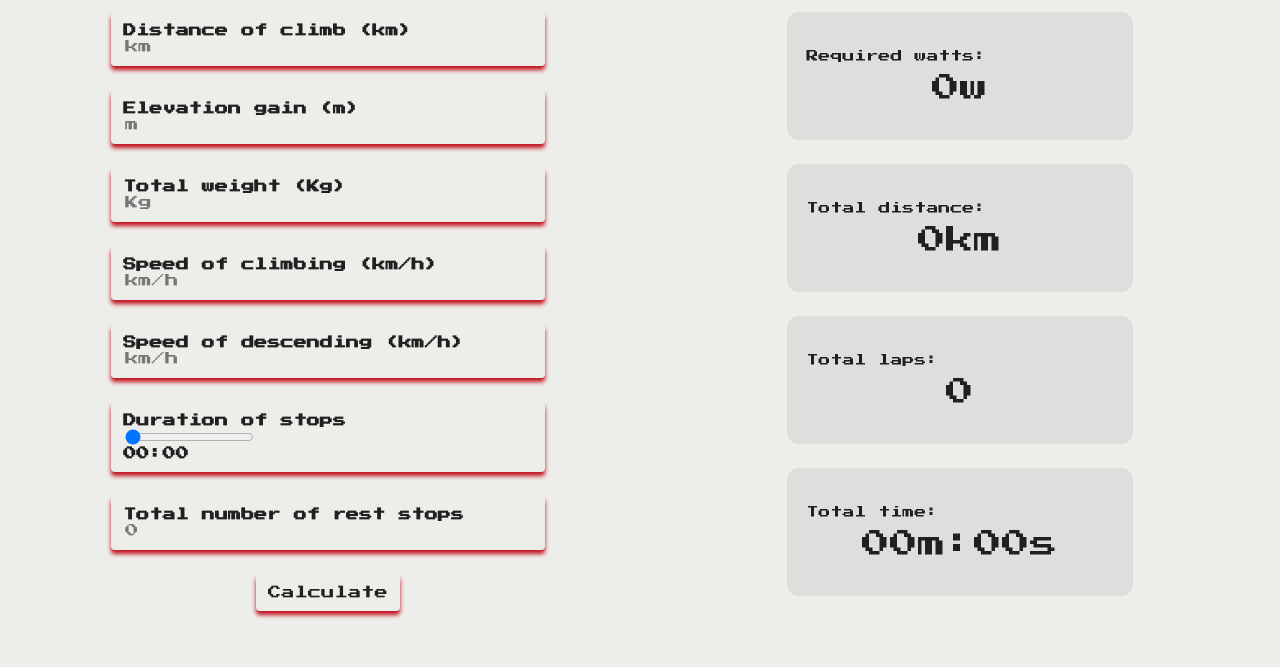
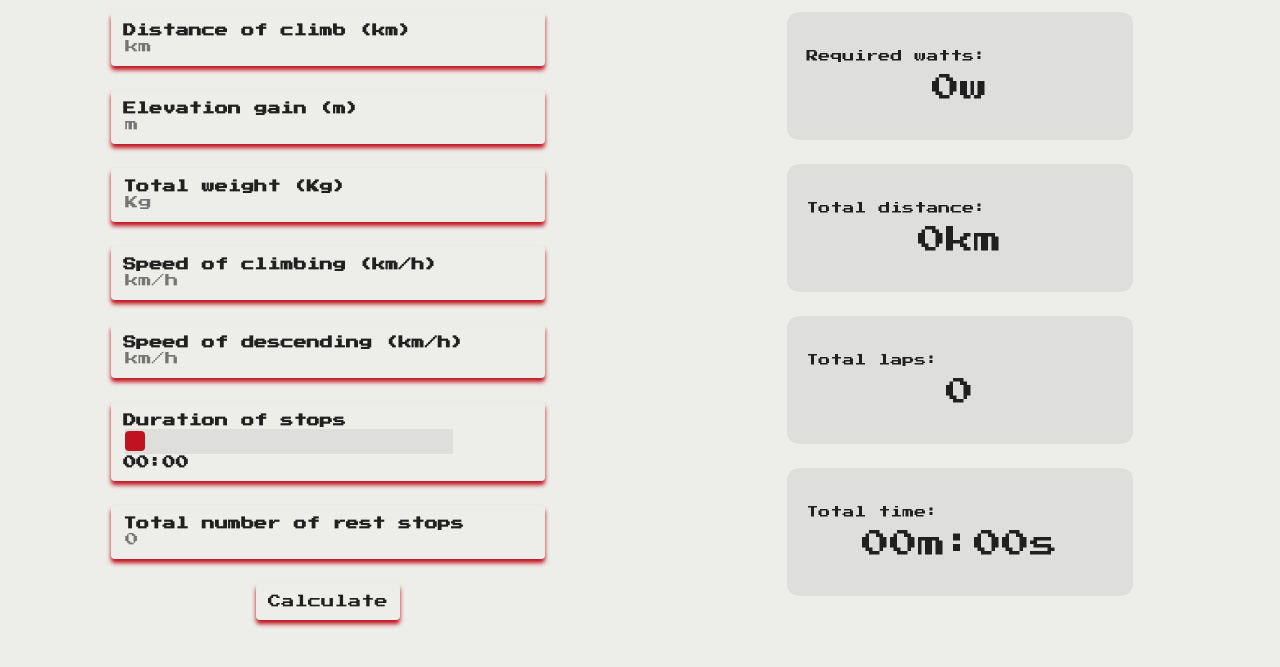
Before and after one commit to SASMIDT03/EverestingCalculator, a website with bundled scripts: page src/index.html in a window 1280 px wide. Shown: the part 83-750 px from the top of the page. Built offline with nearby package versions, Linux system fonts and the light colour scheme.

Commit message:
Fixed dynamic focus

```diff
--- a/src/mainstyle.css
+++ b/src/mainstyle.css
@@ -72,6 +72,26 @@ input[type="range"]:focus {
     outline: none;
 }
 
+#restStopTime {
+    -webkit-appearance: none;
+    width: 80%;
+    height: 25px;
+    background: var(--grey);
+    outline: none;
+    -webkit-transition: .2s;
+    transition: opacity .2s;
+}
+
+#restStopTime::-webkit-slider-thumb {
+  -webkit-appearance: none;
+  appearance: none;
+  width: 20px;
+  height: 20px;
+  border-radius: 4px;
+  background: var(--red);
+  cursor: pointer;
+}
+
 .entryTextDiv {
     font-size: 82%;
     font-weight: 1000;
@@ -87,10 +107,6 @@ input[type="range"]:focus {
     background-color: var(--white);
     transition: all var(--slowTransitionTime) ease;
     width: 64%;
-}
-
-.entryDiv:active {
-    box-shadow: 0px 4px 4px 0px var(--yellow);
 }
 
 .entryDiv:focus {
@@ -117,6 +133,7 @@ button {
 
 button:hover {
     box-shadow: 0px 4px 4px 0px var(--darkBlue);
+    cursor: pointer;
 }
 
 button:active {
```
